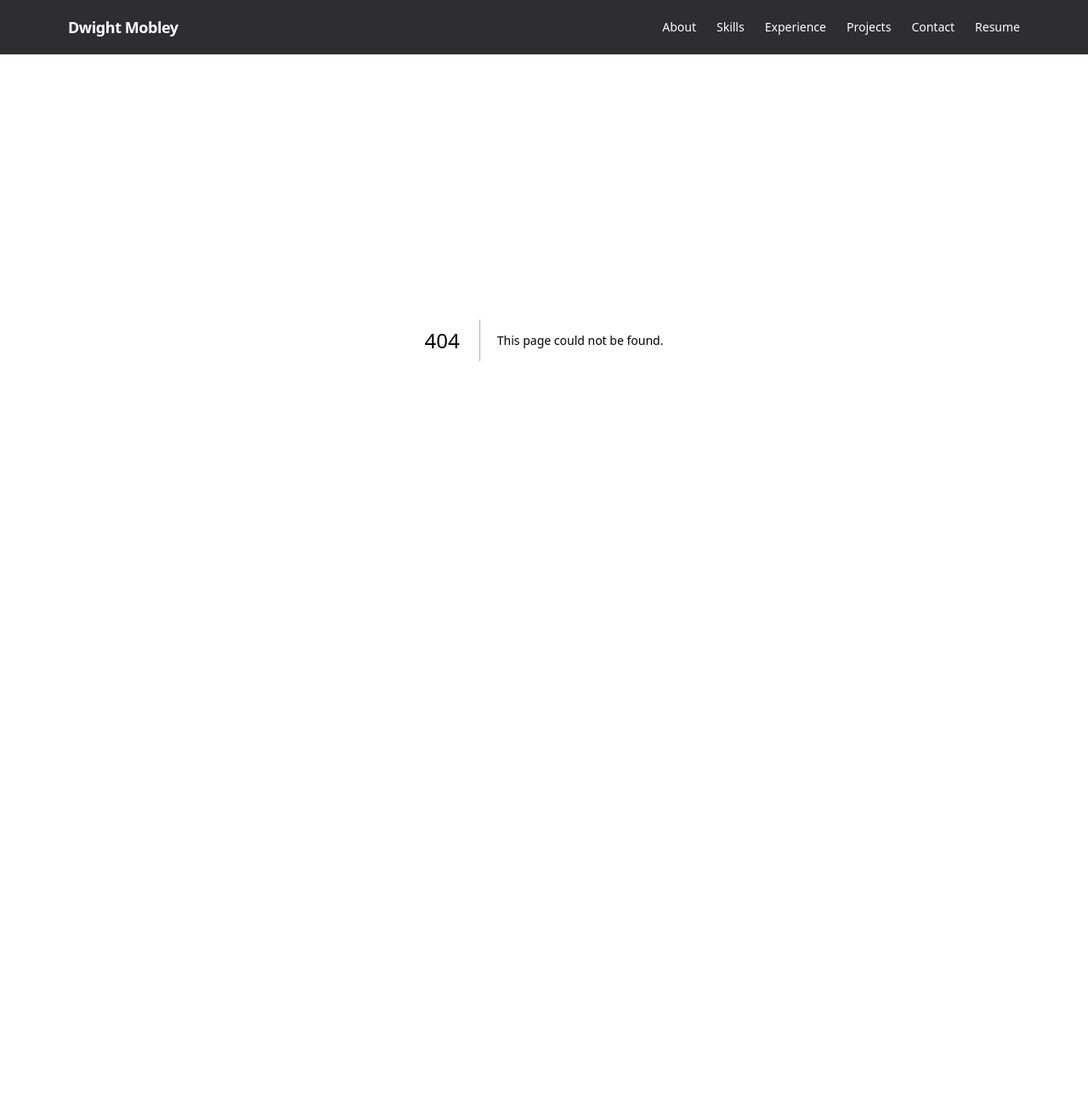
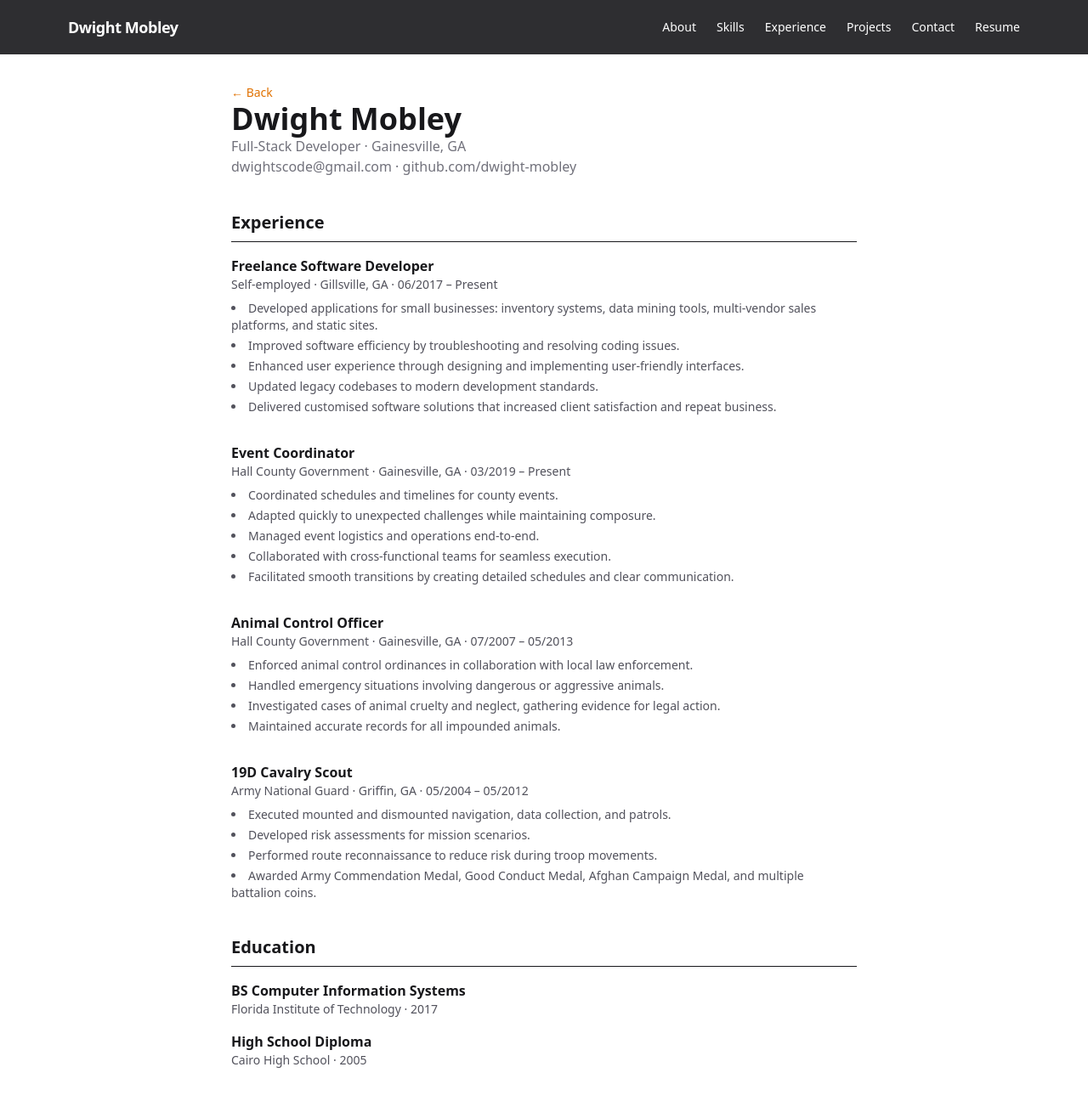
Before and after one commit to dwight-mobley/portfolio, a Next.js app: page /resume in a window 1280 px wide. Before the commit this address had no page. Shown: the top 1296 px of the page at 85% size. Before the commit the page ends 800 px from the top, so only its background shows below. Built offline with nearby package versions, Linux system fonts and the light colour scheme.

Commit message:
feat(resume): add resume page; update navbar styles

```diff
--- a/app/page.tsx
+++ b/app/page.tsx
@@ -3,7 +3,7 @@ import { About, Contact, Experiences, Hero, Projects, Skills } from "@/component
 export default function Home() {
   return (
     <>
-      <main className="pt-15">
+      <main>
         <Hero />
         <About />
         <Skills />
--- /dev/null
+++ b/app/resume/page.tsx
@@ -0,0 +1,57 @@
+
+import { experience, education } from "@/lib/data/experience";
+import { skills } from "@/lib/data/skills";
+import Link from "next/link";
+
+export default function ResumePage() {
+  return (
+    <div className="min-h-screen bg-white pt-24 pb-16 print:pt-0 print:pb-0">
+      <div className="max-w-3xl mx-auto px-4 space-y-10">
+        <Link href="/" className="text-sm text-amber-600 hover:underline print:hidden">← Back</Link>
+
+        <div>
+          <h1 className="text-4xl font-extrabold text-zinc-900">Dwight Mobley</h1>
+          <p className="text-zinc-500">Full-Stack Developer · Gainesville, GA</p>
+          <p className="text-zinc-500">dwightscode@gmail.com · github.com/dwight-mobley</p>
+        </div>
+
+        <section>
+          <h2 className="text-xl font-bold text-zinc-900 border-b pb-2 mb-4">Experience</h2>
+          <div className="space-y-8">
+            {experience.map((e) => (
+              <div key={e.id}>
+                <p className="font-semibold text-zinc-900">{e.position}</p>
+                <p className="text-zinc-600 text-sm">{e.company} · {e.location} · {e.period}</p>
+                <ul className="mt-2 list-disc list-inside space-y-1 text-sm text-zinc-600">
+                  {e.description.map((b, i) => <li key={i}>{b}</li>)}
+                </ul>
+              </div>
+            ))}
+          </div>
+        </section>
+
+        <section>
+          <h2 className="text-xl font-bold text-zinc-900 border-b pb-2 mb-4">Education</h2>
+          <div className="space-y-4">
+            {education.map((ed) => (
+              <div key={ed.id}>
+                <p className="font-semibold text-zinc-900">{ed.degree}</p>
+                <p className="text-zinc-600 text-sm">{ed.institution} · {ed.year}</p>
+              </div>
+            ))}
+          </div>
+        </section>
+
+        <section>
+          <h2 className="text-xl font-bold text-zinc-900 border-b pb-2 mb-4">Skills</h2>
+          {skills.map((cat: Cat) => (
+            <div key={cat.label} className="mb-3">
+              <span className="font-medium text-zinc-700">{cat.label}: </span>
+              <span className="text-zinc-600 text-sm">{cat.items.map((s) => s.name).join(", ")}</span>
+            </div>
+          ))}
+        </section>
+      </div>
+    </div>
+  );
+}
--- a/components/layout/Navbar.tsx
+++ b/components/layout/Navbar.tsx
@@ -14,7 +14,7 @@ const links = [
 export default function Navbar() {
   const [open, setOpen] = useState(false);
   return (
-    <nav className="fixed top-0 inset-x-0 z-50 bg-zinc-900/90 backdrop-blur-sm text-white">
+    <nav className="fixed top-0 inset-x-0 z-50 bg-zinc-900/90 backdrop-blur-sm text-white print:hidden">
       <div className="max-w-6xl mx-auto px-4 flex items-center justify-between h-16">
         <Link href="/" className="font-bold text-lg tracking-tight">
           Dwight Mobley
```
